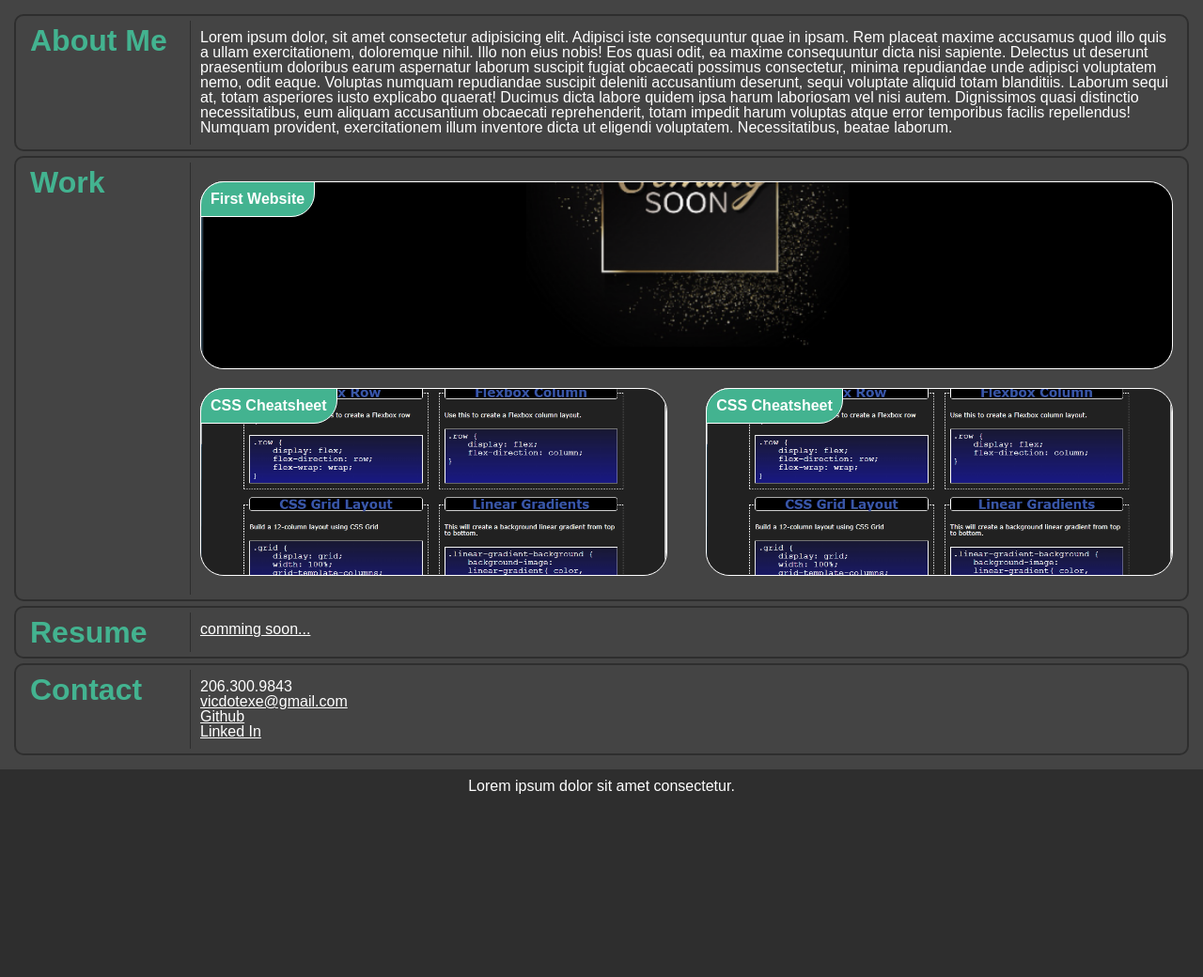
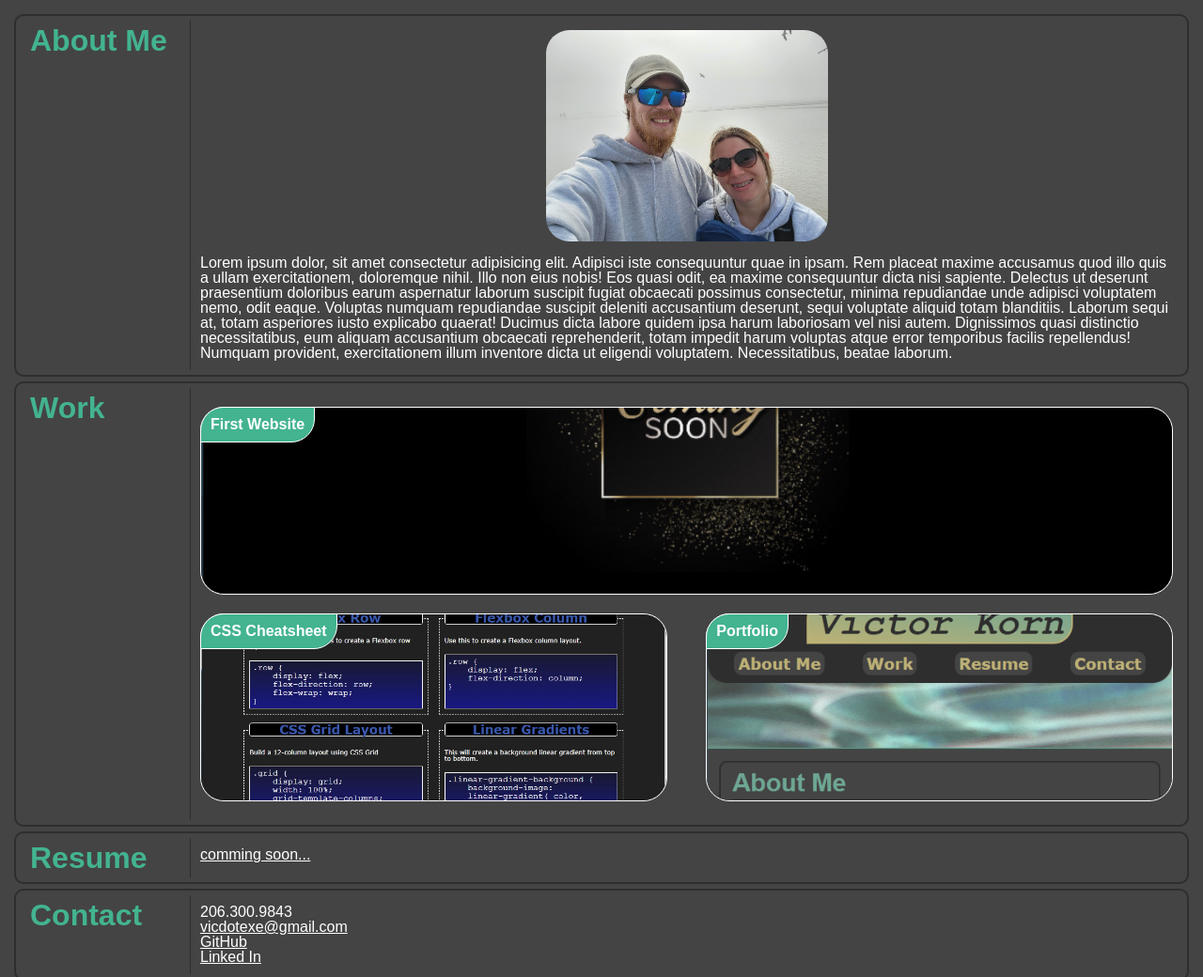
Before and after one commit to vicdotexe/portfolio, a plain HTML site: page index.html in a window 1280 px wide. Shown: the part 202-1242 px from the top of the page at 94% size. Before the commit the page ends 1057 px from the top, so only its background shows below. Drawn offline with Linux system fonts and the light colour scheme.

Commit message:
added images and validated some links

```diff
--- a/assets/css/stylesheet.css
+++ b/assets/css/stylesheet.css
@@ -104,6 +104,20 @@ figure {
     color: var(--accent);
     white-space: nowrap;
     padding:0;
+}
+
+#about-me
+{
+    display:flex;
+    flex-direction: column;
+    align-items: center;
+}
+
+#about-me img{
+    width:300px;
+    height:auto;
+    border-radius: 25px;
+    margin-bottom:15px;
 }
 
 /* main section-content */
--- a/index.html
+++ b/index.html
@@ -5,11 +5,10 @@
     <meta charset="UTF-8">
     <meta http-equiv="X-UA-Compatible" content="IE=edge">
     <meta name="viewport" content="width=device-width, initial-scale=1.0">
-    <meta http-equiv="Cache-control" content="no-cache must-revalidate">
     <link rel="stylesheet" href="./assets/css/reset.css">
-    <link rel="stylesheet" href="./assets/css/stylesheet.css">
+    <link rel="stylesheet" href="./assets/css/stylesheet.css?v=1">
     <title>Portfolio</title>
-
+    <META HTTP-EQUIV="CACHE-CONTROL" CONTENT="NO-CACHE">
 </head>
 <body>
 
@@ -30,10 +29,11 @@
     <main>
 
 
-        <section id="about-me" class="main-section">
+        <section  class="main-section">
             <h2>About Me</h2>
             <!-- todo: write bio -->
-            <section class="section-content">
+            <section id="about-me" class="section-content">
+                <img src="./assets/images/me.jpg">
                 <p> Lorem ipsum dolor, sit amet consectetur adipisicing elit. Adipisci iste consequuntur quae in ipsam. Rem placeat maxime accusamus quod illo quis a ullam exercitationem, doloremque nihil. Illo non eius nobis!
                     Eos quasi odit, ea maxime consequuntur dicta nisi sapiente. Delectus ut deserunt praesentium doloribus earum aspernatur laborum suscipit fugiat obcaecati possimus consectetur, minima repudiandae unde adipisci voluptatem nemo, odit eaque.
                     Voluptas numquam repudiandae suscipit deleniti accusantium deserunt, sequi voluptate aliquid totam blanditiis. Laborum sequi at, totam asperiores iusto explicabo quaerat! Ducimus dicta labore quidem ipsa harum laboriosam vel nisi autem.
@@ -46,29 +46,20 @@
             <h2>Work</h2>
             <section class="section-content work-view">
 
-                <section class="work-entry first-item">
+                <a href="https://vicdotexe.github.io/module01-miniproject/" target="_blank" class="work-entry first-item">
                     <img src="./assets/images/work-firstwebsite.PNG">
                     <h3>First Website</h3>
-                    <p>
+                </a>
 
-                    </p>
-                </section>
+                <a href="https://vicdotexe.github.io/module02-miniproject/" target="_blank" class="work-entry">
+                    <img src="./assets/images/work-csscheatsheet.PNG">
+                    <h3>CSS Cheatsheet</h3>
+                </a>
 
-                <section class="work-entry">
-                    <img src="./assets/images/second-website.PNG">
-                    <h3>CSS Cheatsheet</h3>
-                    <p>
-
-                    </p>
-                </section>
-
-                <section class="work-entry">
-                    <img src="./assets/images/second-website.PNG">
-                    <h3>CSS Cheatsheet</h3>
-                    <p>
-
-                    </p>
-                </section>
+                <a href="#work" class="work-entry">
+                    <img src="./assets/images/work-portfolio.PNG">
+                    <h3>Portfolio</h3>
+                </a>
 
             </section>
         </section>
@@ -92,10 +83,10 @@
                         <a href="mailto:vicdotexe@gmail.com">vicdotexe@gmail.com</a>
                     </li>
                     <li>
-                        <a href="#">Github</a>
+                        <a href="https://github.com/vicdotexe" target="_blank">GitHub</a>
                     </li>
                     <li>
-                        <a href="#">Linked In</a>
+                        <a href="#contact">Linked In</a>
                     </li>
                 </ul>
             </section>
```
Also changed, not shown: assets/images/me.jpg (added), assets/images/work-csscheatsheet.PNG (renamed from assets/images/second-website.PNG), assets/images/work-portfolio.PNG (added).
